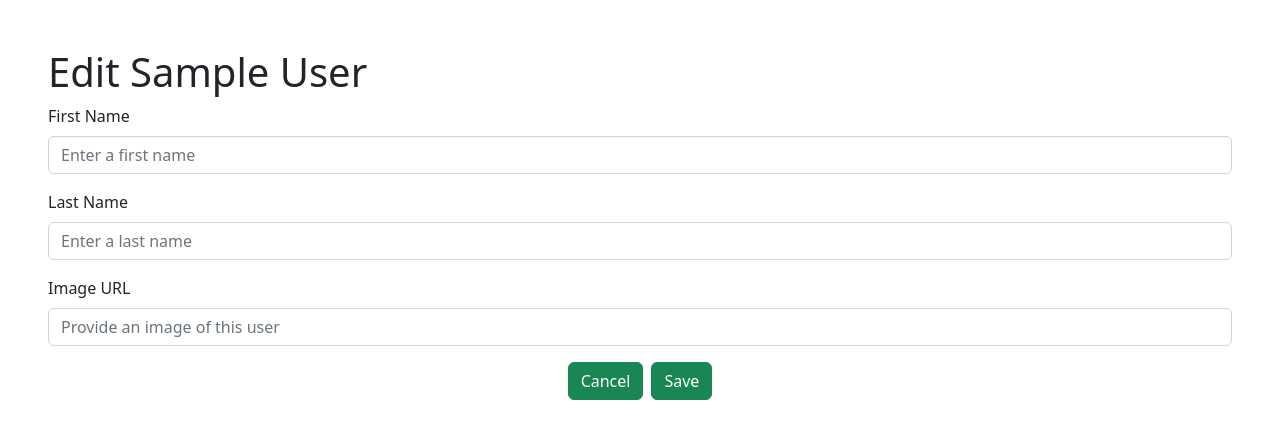
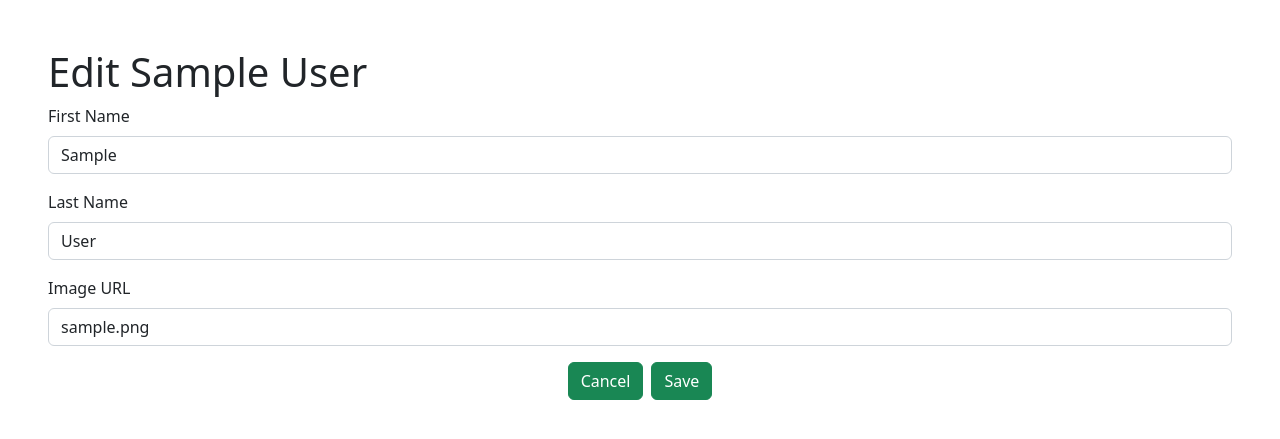
Before and after one commit to MattBaer77/20230213_Baer_EX_28.1_flask-blogly, a Flask app: template templates/edit-user.html in a window 1280 px wide. Shown: the top 439 px of the page. Run offline with Flask 2, Linux system fonts and the light colour scheme; the template is opened without the code that fills it: values that come from a table or form of the project are taken from there, others are empty; tables that the repository leaves empty hold one stand-in row (values such as "Sample post").

Commit message:
basic functionality complete

```diff
--- a/app.py
+++ b/app.py
@@ -38,7 +38,7 @@ def add_user_form():
 
     return render_template('add-user.html')
 
-@app.route('/users/edit/<int:user_id>')
+@app.route('/users/<int:user_id>/edit')
 def edit_user_form(user_id):
     """Shows a form to edit a user"""
 
@@ -63,12 +63,25 @@ def add_user_post():
 
     return redirect('/users')
 
-# @app.route('/users/edit', methods=["POST"])
-# def edit_user_post():
+@app.route('/users/<int:user_id>/edit', methods=["POST"])
+def edit_user_post(user_id):
 
-#     first_name = request.form["first_name"]
-#     last_name = request.form["last_name"]
-#     img_url = request.form["img_url"]
+    user = User.query.get_or_404(user_id)
+
+    first_name = request.form["first_name"]
+    last_name = request.form["last_name"]
+    img_url = request.form["img_url"]
+
+    user.first_name = first_name
+    user.last_name = last_name
+    user.img_url = img_url
+
+    replace_user_values_empty_with_null(user)
+
+    # db.session.add(user)
+    db.session.commit()
+
+    return redirect('/users')
 
 
 @app.route('/users/<int:user_id>')
@@ -78,3 +91,12 @@ def user_details(user_id):
     user = User.query.get_or_404(user_id)
 
     return render_template("user-detail.html", user=user)
+
+@app.route('/users/<int:user_id>/delete', methods=["POST"])
+def user_delete(user_id):
+    """Deletes a user"""
+
+    user = User.query.filter_by(id = user_id).delete()
+    db.session.commit()
+
+    return redirect('/users')
--- a/helpers.py
+++ b/helpers.py
@@ -4,9 +4,9 @@ def add_default_user_image(user):
         user.img_url = "{{url_for('static', filename='default.png')}}"
 
 def replace_user_values_empty_with_null(user):
-    if user.first_name == '':
+    if user.first_name == '' or user.first_name == 'None':
         user.first_name = None
-    if user.last_name == '':
+    if user.last_name == '' or user.last_name == 'None':
         user.last_name = None
-    if user.img_url == '':
+    if user.img_url == '' or user.img_url == 'None':
         user.img_url = None
--- a/templates/edit-user.html
+++ b/templates/edit-user.html
@@ -6,24 +6,24 @@
 
 <h1>Edit {{user.first_name}} {{user.last_name}}</h1>
 
-<form action="/users/edit" method="POST">
+<form action="/users/{{user.id}}/edit" method="POST">
 
     <div class="mb-3">
         <label for="first_name" class="form-label">First Name</label>
-        <input type="text" class="form-control" name="first_name" placeholder="Enter a first name">
+        <input type="text" class="form-control" name="first_name" placeholder="Enter a first name" value="{{user.first_name}}">
     </div>
 
     <div class="mb-3">
         <label for="last_name" class="form-label">Last Name</label>
-        <input type="text" class="form-control" name="last_name" placeholder="Enter a last name">
+        <input type="text" class="form-control" name="last_name" placeholder="Enter a last name" value="{{user.last_name}}">
     </div>
 
     <div class="mb-3">
         <label for="img_url" class="form-label">Image URL</label>
-        <input type="text" class="form-control" name="img_url" placeholder="Provide an image of this user">
+        <input type="text" class="form-control" name="img_url" placeholder="Provide an image of this user" value="{{user.img_url}}">
     </div>
 
-    <div class="d-grid gap-2 d-md-flex justify-content-md-center">
+    <div class="d-grid gap-2 d-md-flex justify-content-center">
         <a href="/users/{{user.id}}"><button type="button" class="btn btn-success btn-outline">Cancel</button></a>
         <button class="btn btn-success">Save</button>
     </div>
--- a/templates/user-detail.html
+++ b/templates/user-detail.html
@@ -21,8 +21,8 @@
             </div>
             <div class="row">
                 <div class="col-6">
-               <a href="/users/edit/{{user.id}}"><button class="btn btn-primary">Edit</button></a>
-                <button class="btn btn-danger">Delete</button>
+                    <a href="/users/{{user.id}}/edit"><button class="btn btn-primary">Edit</button></a>
+                    <form action="/users/{{user.id}}/delete" method="POST" style="display: inline;"><button class="btn btn-danger">Delete</button></form>
                 </div>
             </div>
         </div>
```
